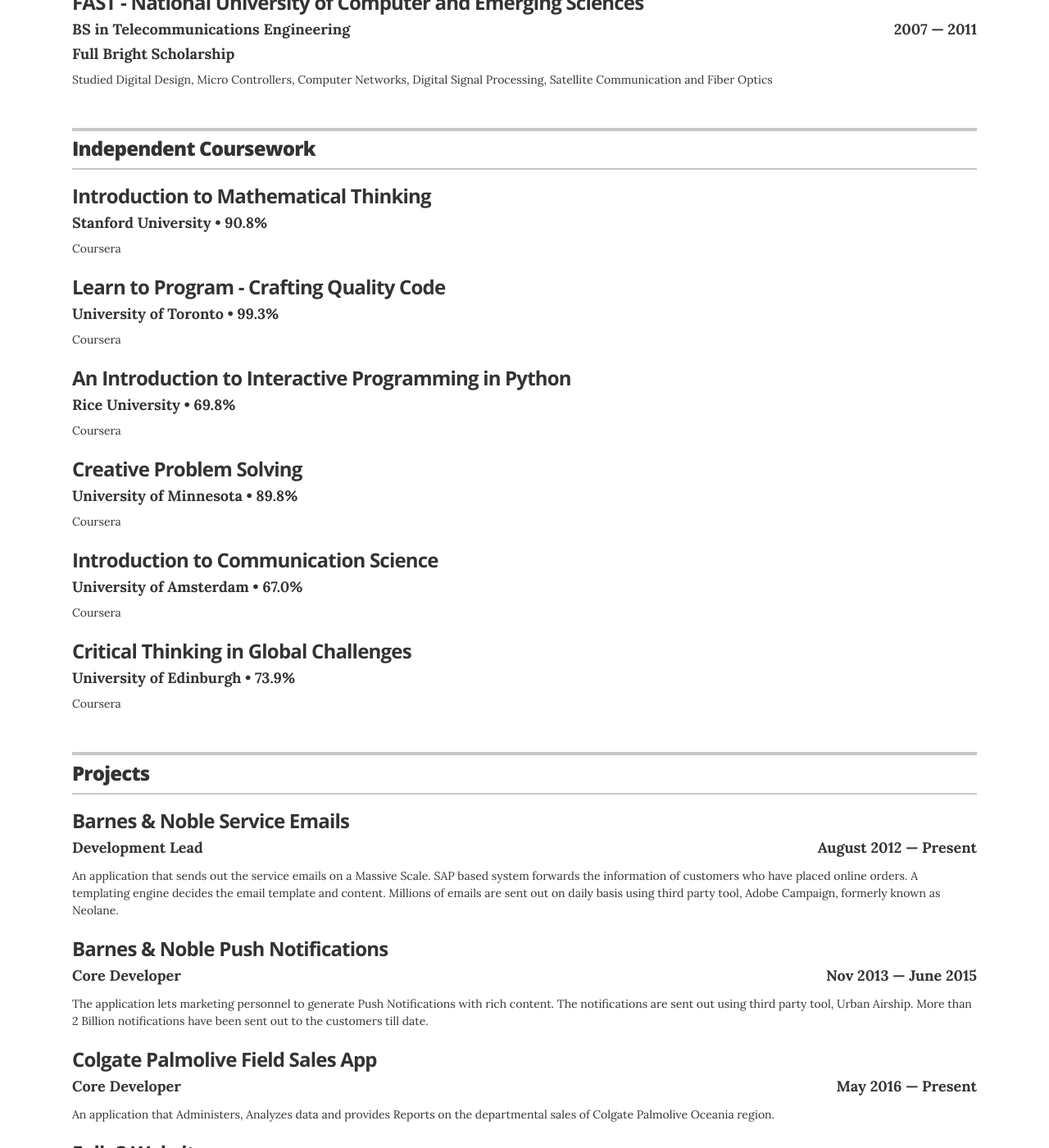
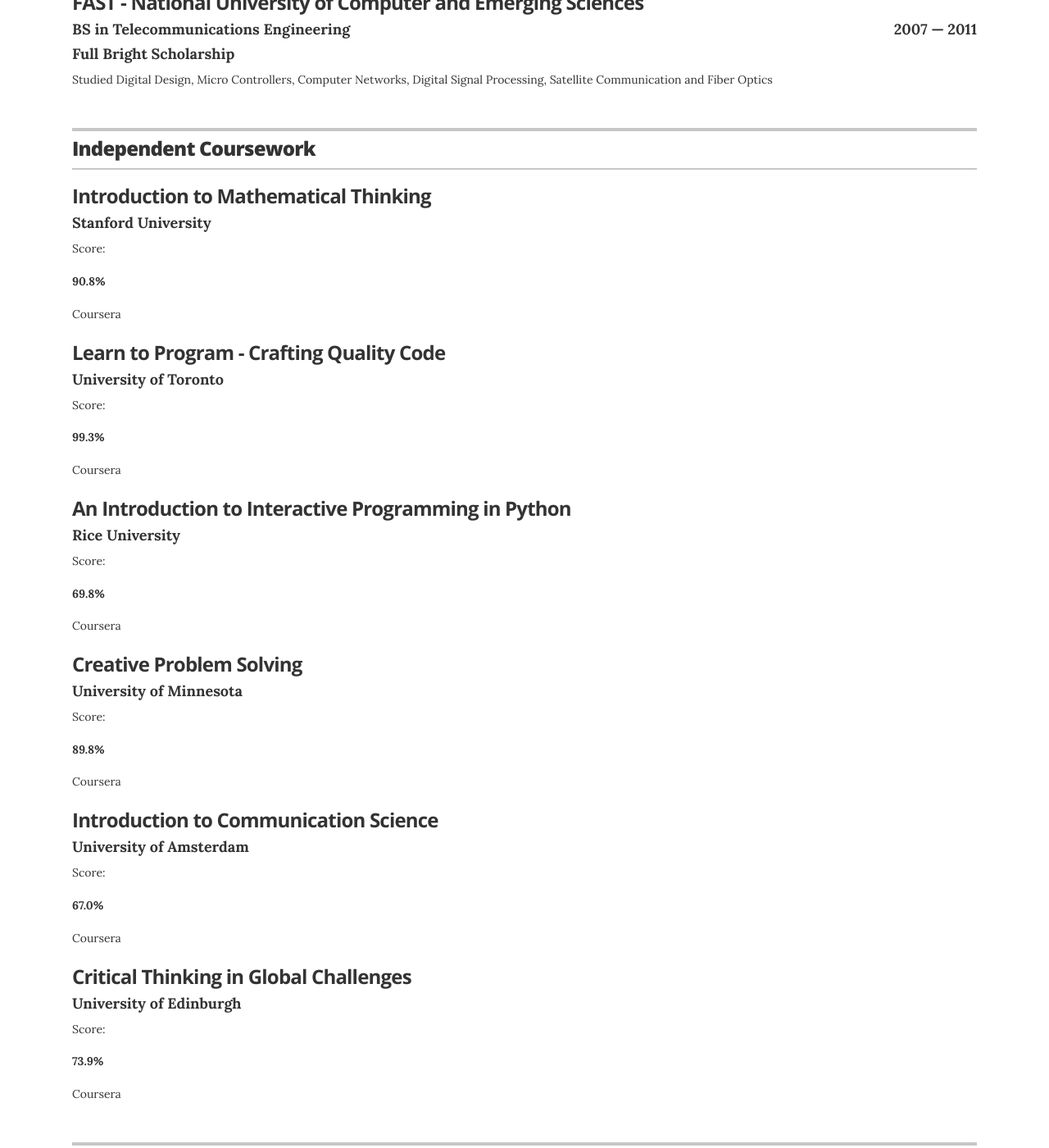
Before and after one commit to farman-a-shah/farman-a-shah.github.io, a Jekyll site: the page built from index.html, in a window 1280 px wide and 1400 px high, scrolled down 2369 px. Shown: the whole window at 82% size. Built offline with Jekyll 4.4.1, drawn with Linux system fonts in a browser that asks for light colours; some of the changed text lies outside the part shown.

Commit message:
updated exp, recog, resume

```diff
--- a/_data/experience.yml
+++ b/_data/experience.yml
@@ -11,7 +11,7 @@
   position: Software Engineer
   duration: February, 2012 &mdash; December, 2013
   summary: |
-    Worked on different applications developed on PHP Yii framework and Wordpress.
+    Worked on different applications built on PHP Yii framework and Wordpress.
 
 # Trainee Engineer
 - company: Folio3 Software
--- a/_data/recognitions.yml
+++ b/_data/recognitions.yml
@@ -1,5 +1,5 @@
 # Recognitions
-- award: ICT Scholarship
+- award: ICT Scholarship worth 1.3 million PKR
   organization: National ICT R&D fund
   year: 2007
   summary: For the Talent that can't afford, but ought to study further.
--- a/_layouts/resume.html
+++ b/_layouts/resume.html
@@ -150,8 +150,9 @@
         {% for independent in site.data.independent %}
         <div class="resume-item">
           <h3 class="resume-item-title">{{ independent.course }}</h3>
-          <h4 class="resume-item-details">{{ independent.uni }} &bull; {{ independent.score }}</h4>
-          <p class="resume-item-copy">{{ independent.channel }}</p>
+          <h4 class="resume-item-details">{{ independent.uni }}</h4>
+          <p class="resume-item-copy">Score: </p><h4>{{ independent.score }}</h4>
+		  <p class="resume-item-copy">{{ independent.channel }}</p>
         </div>
         {% endfor %}
 
@@ -255,7 +256,7 @@
       {% endif %}
 
       <footer class="page-footer">
-        <p class="footer-line">Professional resume of <a href="http://twitter.com/ammarhasanrizvi">@ammarhasanrizvi</a>. Follow me on <a href="https://github.com/ammar-hasan">GitHub</a>.</p>
+        <p class="footer-line">Professional resume of <a href="https://pk.linkedin.com/in/syedfarmanalishah">@farman-a-shah</a>.</p>
       </footer>
 
     </div>
```
